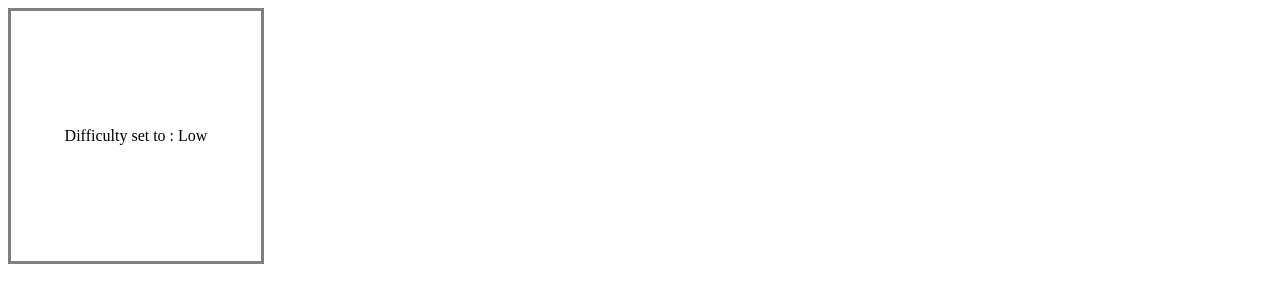
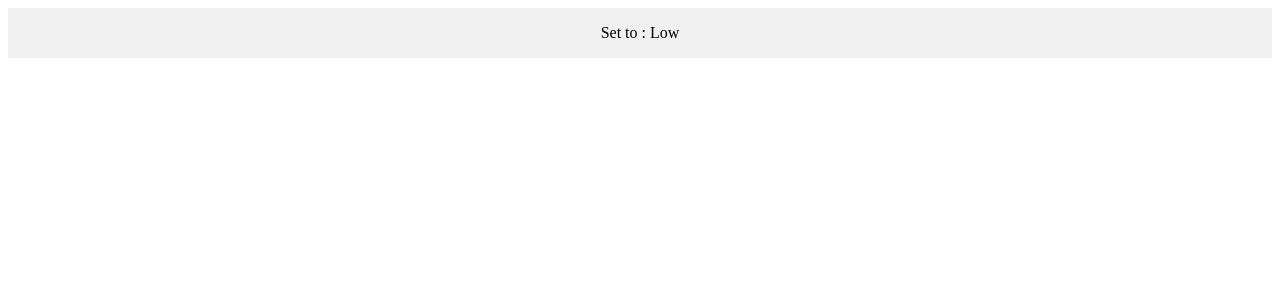
Before and after one commit to lazar360/react-intro, a React (Create React App) app: page / in a window 1280 px wide. Shown: the top 302 px of the page. Built offline with nearby package versions, Linux system fonts and the light colour scheme.

Commit message:
maj script

```diff
--- a/src/App.jsx
+++ b/src/App.jsx
@@ -1,9 +1,11 @@
 import { DisplayDifficulty } from "./components/DisplayDifficulty/DisplayDifficulty.jsx";
+import { MenuListItem } from "./components/MenuListItem/MenuListItem.jsx";
 
 export function App() {
   return (
   <>
-  <DisplayDifficulty difficulty = "Low" />
+  {/* <DisplayDifficulty difficulty = "Low" /> */}
+  <MenuListItem difficulty="Low"/>
   </>
   )
 
--- /dev/null
+++ b/src/components/MenuListItem/MenuListItem.jsx
@@ -0,0 +1,19 @@
+import { useState } from "react";
+import s from "./style.module.css";
+export function MenuListItem(props) {
+  const [isHovered, setIsHovered] = useState(false);
+  console.log("isHovered", isHovered);
+
+  return (
+    <div
+      style={{
+        backgroundColor: isHovered ? "#a5e9ff" : "#eff0ef",
+      }}
+      className={s.container}
+      onMouseEnter={() => setIsHovered(true)}
+      onMouseLeave={() => setIsHovered(false)}
+    >
+      Set to : {props.difficulty}
+    </div>
+  );
+}
--- /dev/null
+++ b/src/components/MenuListItem/style.module.css
@@ -0,0 +1,7 @@
+.container{
+    height: 50px;
+    width: 100%;
+    display: flex;
+    justify-content: center;
+    align-items: center;
+}
```
